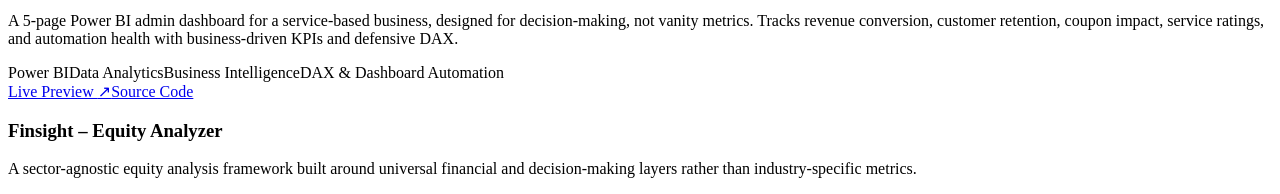
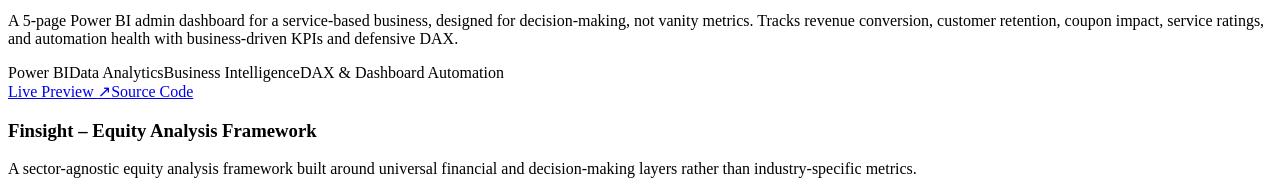
Before and after one commit to divygandhi4978/personal-pf, a Next.js app: page /Home in a window 1280 px wide. Shown: the part 4800-4994 px from the top of the page. Built offline with nearby package versions, Linux system fonts and the light colour scheme.

Commit message:
Finsight added

```diff
--- a/constants/data/projects.js
+++ b/constants/data/projects.js
@@ -78,7 +78,7 @@
     ],
   },
   {
-    head: "Finsight – Equity Analyzer",
+    head: "Finsight – Equity Analysis Framework",
     data: "A sector-agnostic equity analysis framework built around universal financial and decision-making layers rather than industry-specific metrics.",
     preview: null,
     source: null,
```
